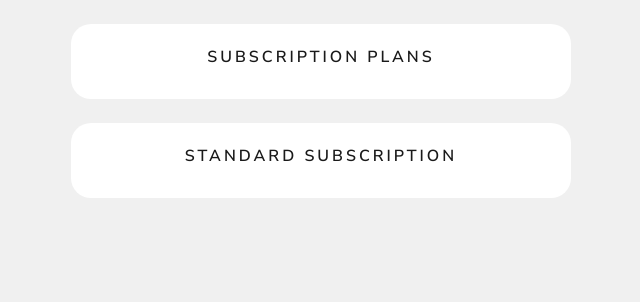
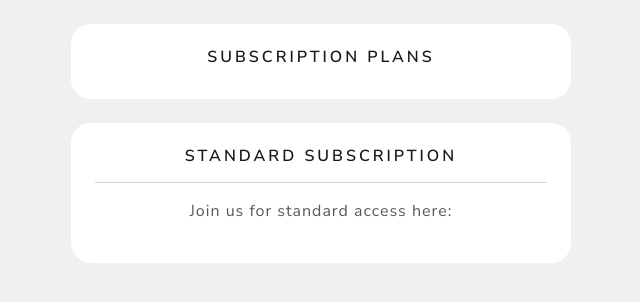
Before and after one commit to liberbell/py54, a Django app: page /client/subscription-plans in a window 1280 px wide. Shown: the part 98-400 px from the top of the page, without its empty margins (319-959 px from the left). Run offline with Django 5.2, Linux system fonts and the light colour scheme; a user stored in the database is signed in; some libraries are stand-ins or nearby versions.

Commit message:
subscription-plans2

```diff
--- a/subplatform/client/templates/client/subscription-plans.html
+++ b/subplatform/client/templates/client/subscription-plans.html
@@ -10,8 +10,9 @@
     <div class="row">
         <div class="container bg-white shadow-md p-4 form-layout text-center">
             <h5>Standard subscription</h5>
+            <hr>
 
-        </div>
+            <p>Join us for standard access here: </p>
 
 
             <div id="paypal-button-container-P-2RK95987N25166642NFLBDVY"></div>
@@ -36,5 +37,6 @@
             }).render('#paypal-button-container-P-2RK95987N25166642NFLBDVY'); // Renders the PayPal button
             </script>
         </div>
+    </div>
 
 {% endblock content %}
```
Lines whose indentation alone changed are shown as unchanged.
